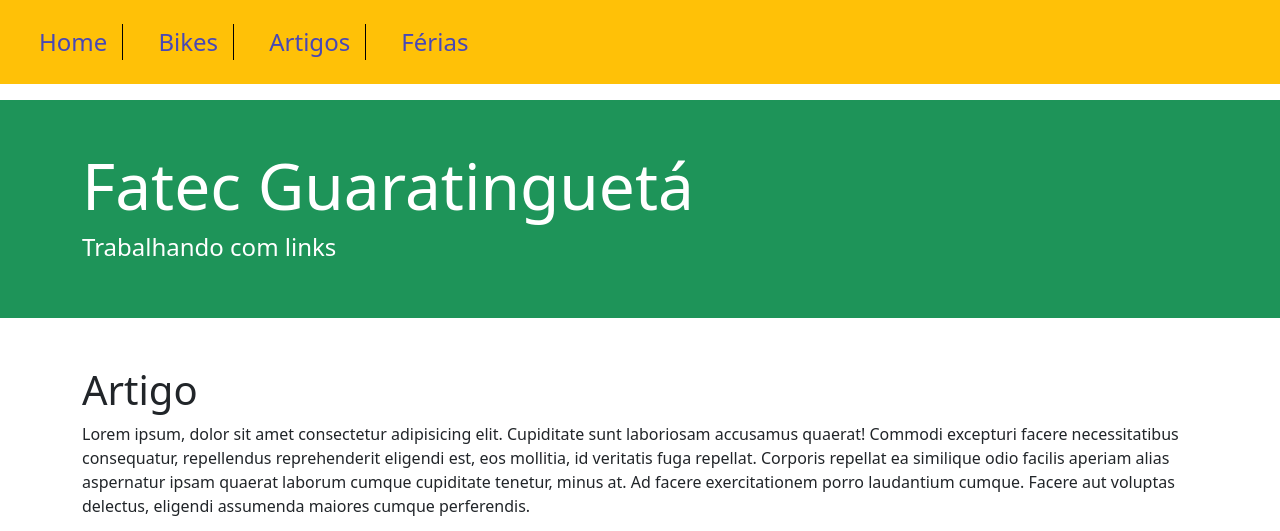
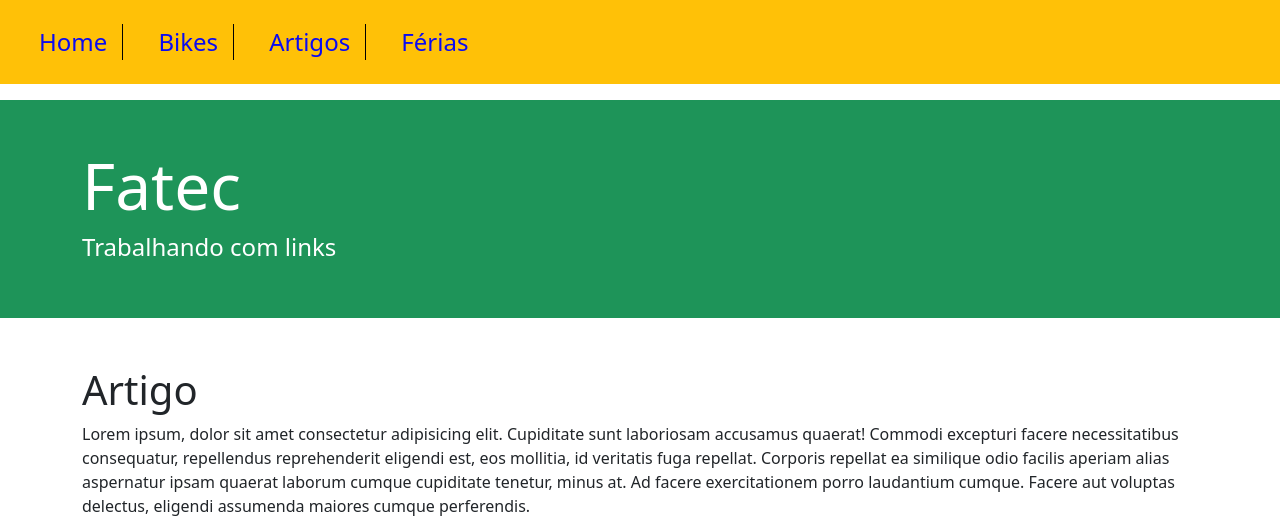
Before and after one commit to nathanbonifacio/loja-de-bikes, a plain HTML site: page index.html in a window 1280 px wide. Shown: the top 531 px of the page. Drawn offline with Linux system fonts and the light colour scheme.

```diff
--- a/css/style.css
+++ b/css/style.css
@@ -6,11 +6,11 @@ nav li{
 nav a {
     text-decoration: none;
     font-size: 1.5em;
-    color: rgb(72, 72, 182);
+    color: rgb(11, 11, 241);
 }
 nav a:hover {
 text-shadow: 1px 1px 3px rgb(180, 155, 155);
-color: rgb(72, 72, 182);
+color: rgb(197, 15, 100);
 }
 .border-right{
     border-right: 1px solid black;
--- a/index.html
+++ b/index.html
@@ -25,7 +25,7 @@
     <!-- cabeçalho -->
     <header class="bg-blue ">
         <div class="container py-5">
-            <h1 class="display-3">Fatec Guaratinguetá</h1>
+            <h1 class="display-3">Fatec</h1>
             <h2 class="h4">Trabalhando com links</h2>
         </div>
     </header>
```
Also changed, not shown: pg/bikes.html (+1 -1 lines).
